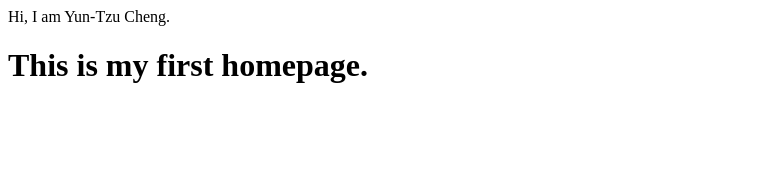
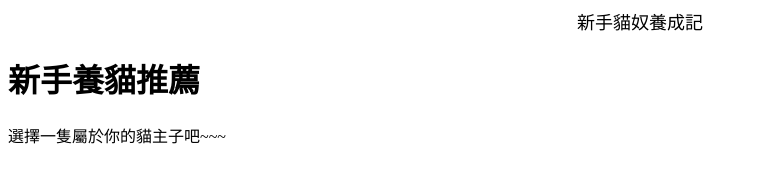
Before and after one commit to ry5807/ry5807.github.io, a plain HTML site: page index.html in a window 1280 px wide. Shown: the whole page, without its empty margins (0-758 px from the left). Drawn offline with Linux system fonts and the light colour scheme.

Commit message:
Add files via upload

```diff
--- a/index.html
+++ b/index.html
@@ -1,10 +1,11 @@
+<!DOCTYPE html>
 <html>
   <head>
-  <title>Yun-Tzu Cheng's Homepage</title>
+    <title>新手貓奴養成記</title>
+    <center><font size=4>新手貓奴養成記</font></center>
   </head>
-
   <body>
-  Hi, I am Yun-Tzu Cheng.
-  <h1>This is my first homepage.</h1>
+    <h1>新手養貓推薦</h1>
+    <p>選擇一隻屬於你的貓主子吧~~~</p>
   </body>
 </html>
```
